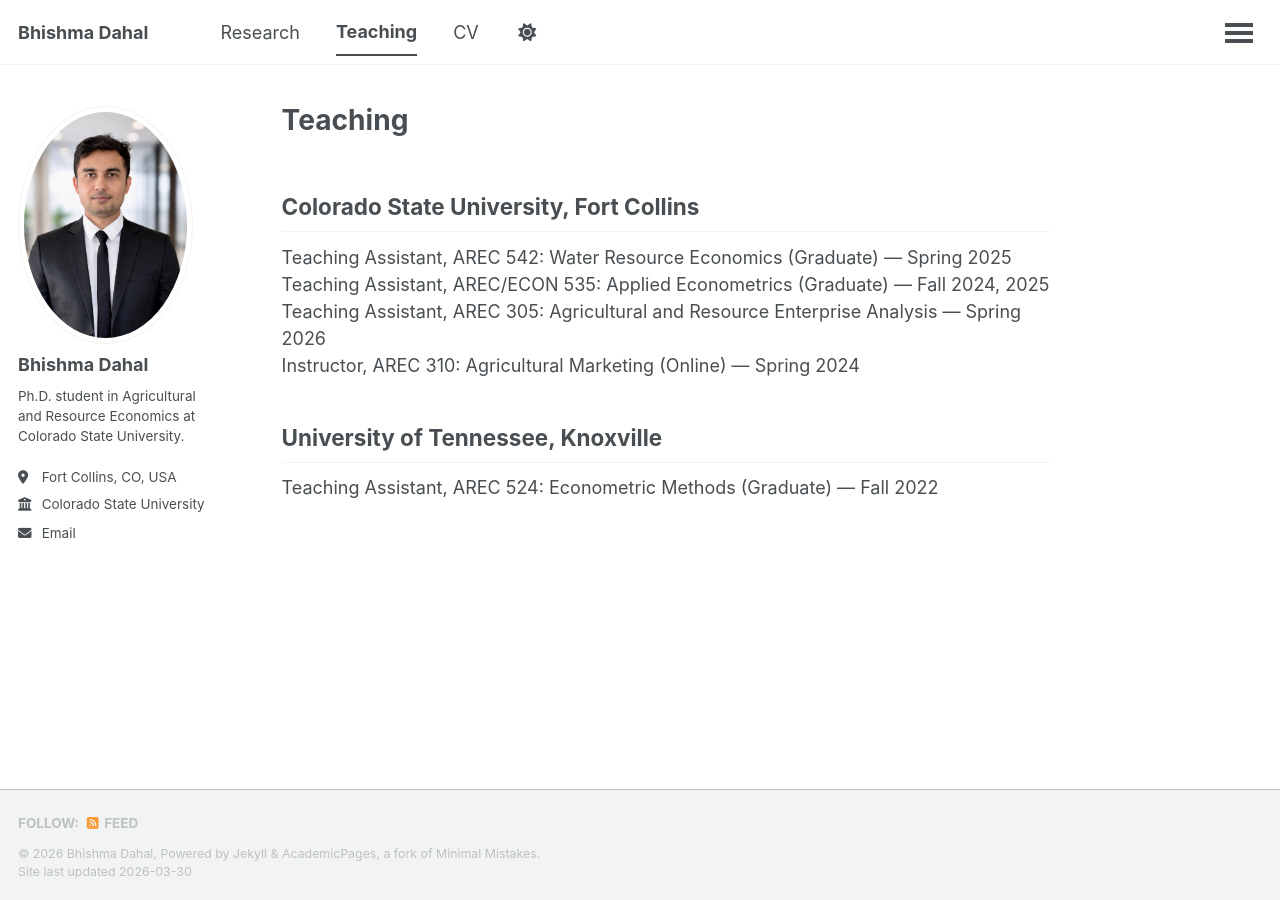
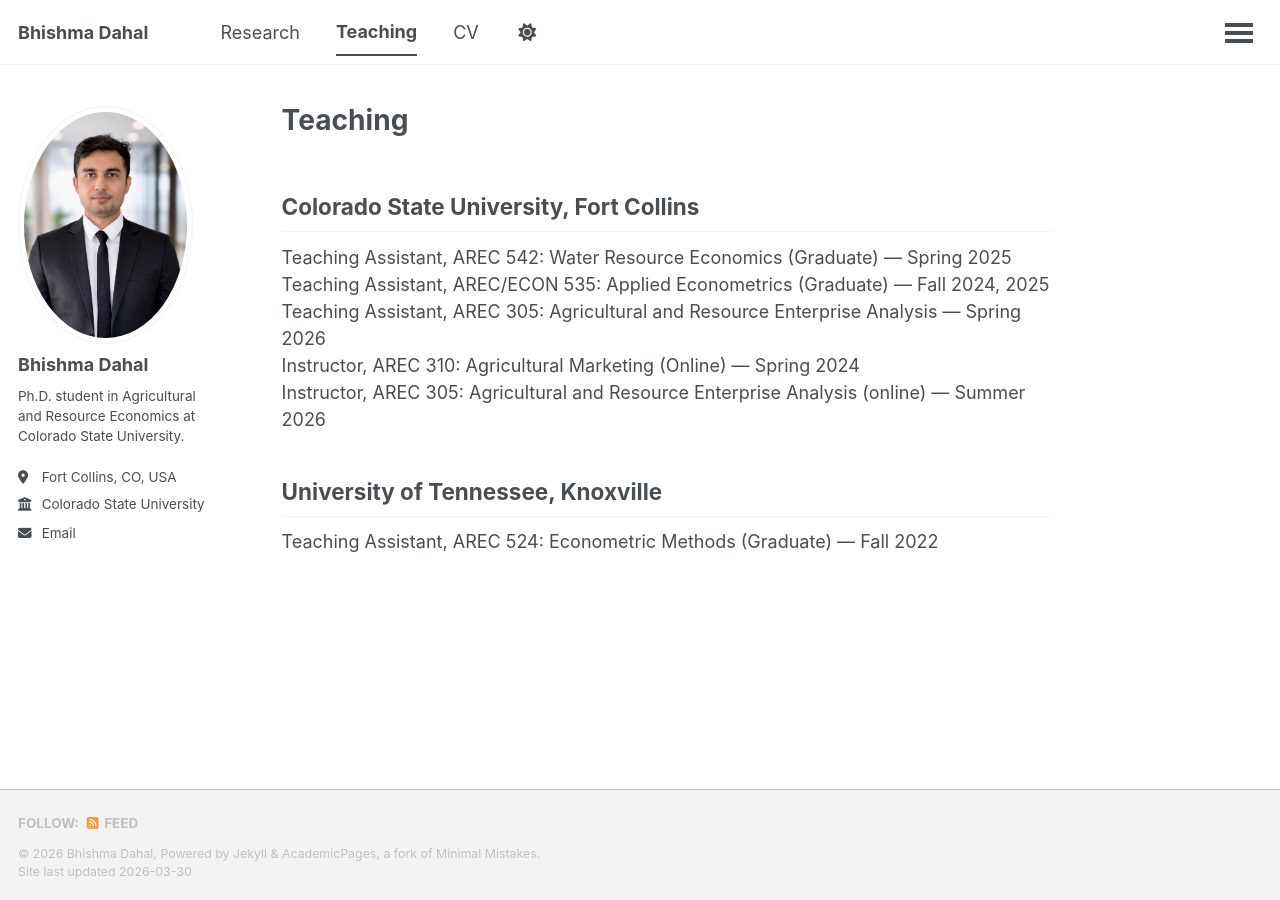
Before and after one commit to bhishmarajdahal/bhishmarajdahal.github.io, a Jekyll site: the page built from _pages/teaching.md, in a window 1280 px wide. Built offline with Jekyll 4.4.1, drawn with Linux system fonts in a browser that asks for light colours; a script that is not in the unit is left out.

Commit message:
Update teaching.md

```diff
--- a/_pages/teaching.md
+++ b/_pages/teaching.md
@@ -10,6 +10,7 @@
 Teaching Assistant, AREC/ECON 535: Applied Econometrics (Graduate) — Fall 2024, 2025
 Teaching Assistant, AREC 305: Agricultural and Resource Enterprise Analysis — Spring 2026
 Instructor, AREC 310: Agricultural Marketing (Online) — Spring 2024
+Instructor, AREC 305: Agricultural and Resource Enterprise Analysis (online) — Summer 2026
 
 ## University of Tennessee, Knoxville
 
```
